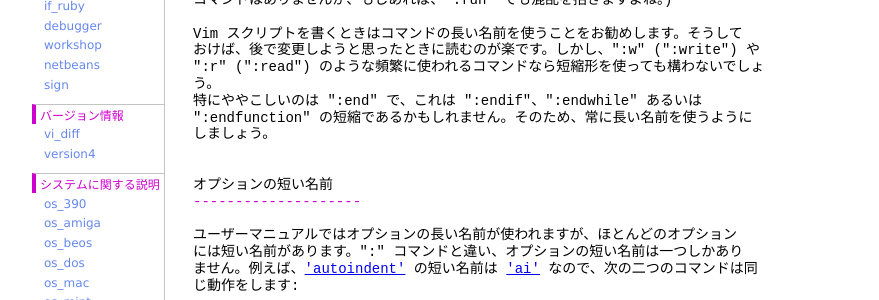
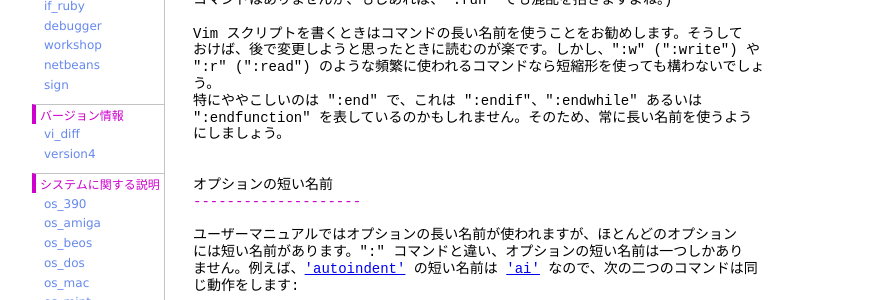
Before and after one commit to vim-jp/vimdoc-ja, a Jekyll site: the page built from usr_20.html, in a window 1280 px wide and 900 px high, scrolled down 2379 px. Shown: the part 150-450 px from the top of the window, without its empty margins (208-1087 px from the left). Built offline with Jekyll 4.4.1, drawn with Linux system fonts in a browser that asks for light colours; nearby versions of some CDN libraries; Markdown is read by kramdown in place of the engine named in the settings; comment, search, counter and statistics services are not loaded.

Commit message:
Deployed vim-jp/vimdoc-ja@a1470ac61ffeffb52f30c905c98aef9f42794d9d by ixeris.kaoriya.net

```diff
--- a/usr_20.html
+++ b/usr_20.html
@@ -148,8 +148,8 @@ Vim スクリプトを書くときはコマンドの長い名前を使うこと
 &quot;:r&quot; (&quot;:read&quot;) のような頻繁に使われるコマンドなら短縮形を使っても構わないでしょ<br>
 う。<br>
 特にややこしいのは &quot;:end&quot; で、これは &quot;:endif&quot;、&quot;:endwhile&quot; あるいは<br>
-&quot;:endfunction&quot; の短縮であるかもしれません。そのため、常に長い名前を使うように<br>
-しましょう。<br>
+&quot;:endfunction&quot; を表しているのかもしれません。そのため、常に長い名前を使うよう<br>
+にしましょう。<br>
 <br>
 <br>
 オプションの短い名前<br>
```
